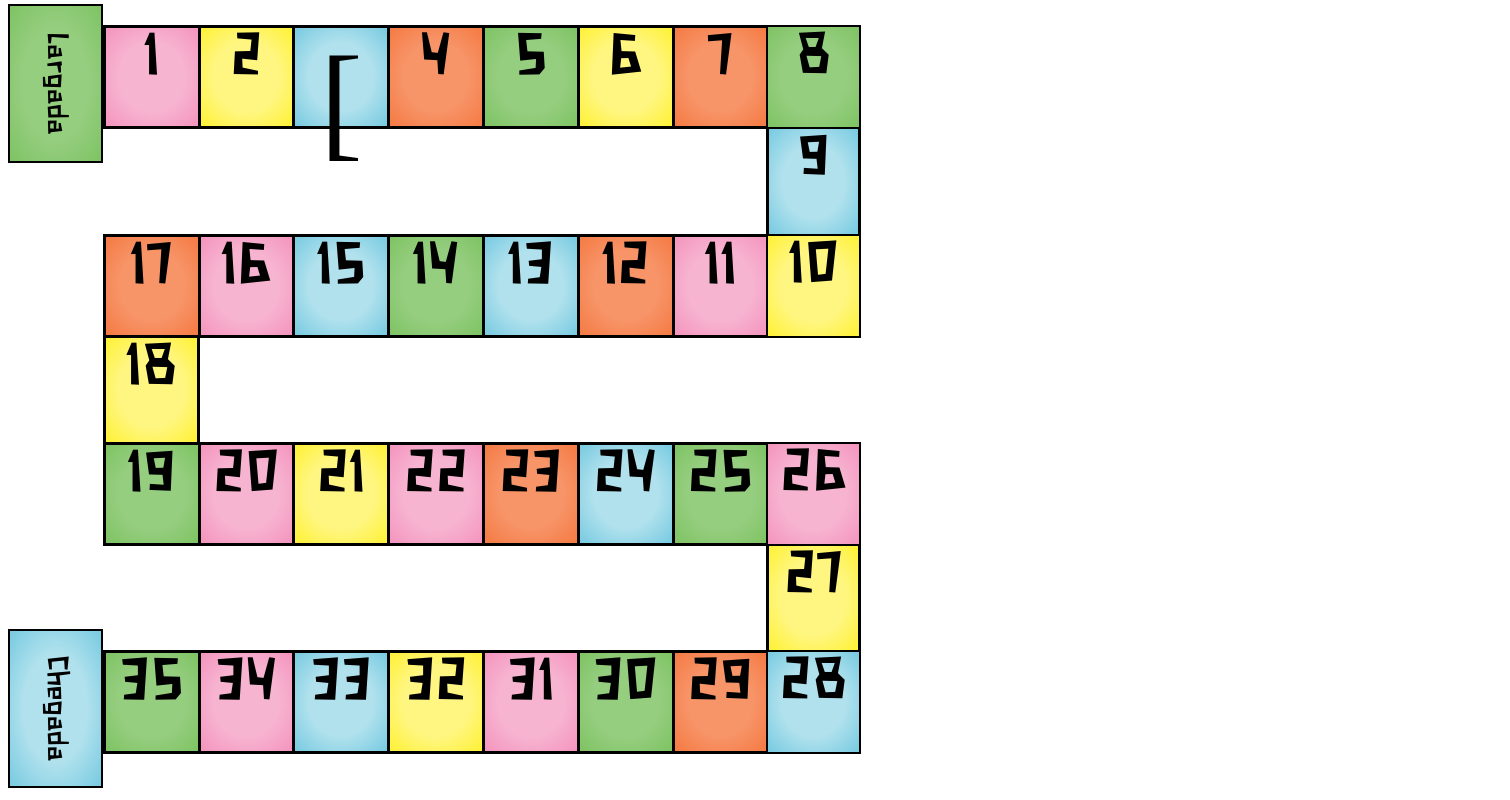
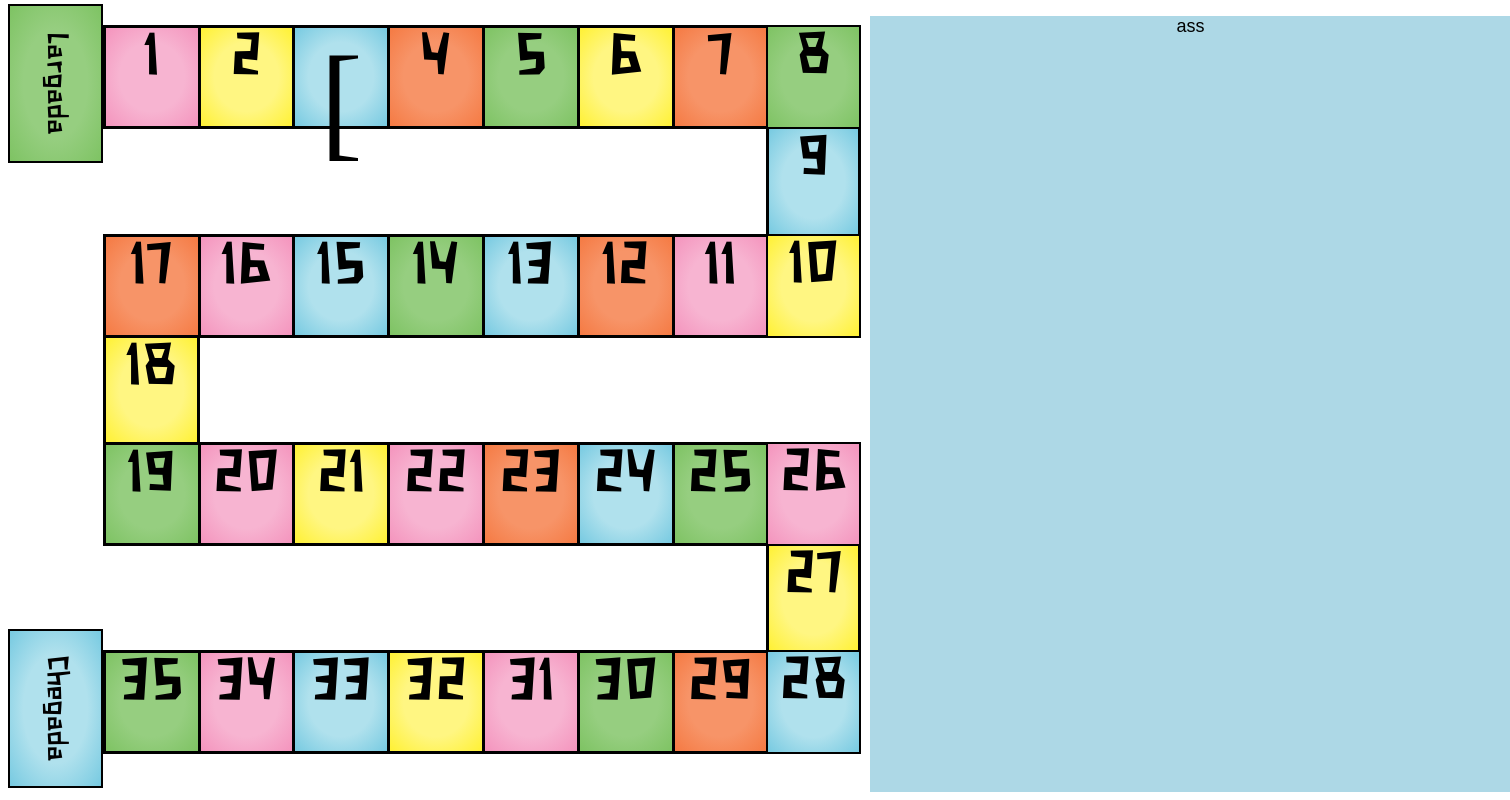
Before and after one commit to swordlunar/Jogo_do_Tabuleiro_PSW1-N2, a plain HTML site: page Projeto/Projeto.html in a window 1280 px wide. Shown: the whole page, 1510 px wide, since content can reach past the window. Drawn offline with Linux system fonts and the light colour scheme.

Commit message:
Adição da Div "Main"
Inicio da implementação da logica do jogo.

```diff
--- a/Projeto/Projeto.css
+++ b/Projeto/Projeto.css
@@ -8,9 +8,20 @@
 	display: grid;
 	height: 93vh;
 	margin-top: 2%;
-	grid-template-columns: 7.5% 7.5% 7.5% 7.5% 7.5% 7.5% 7.5% 7.5%  7.5% ;
+	grid-template-columns: 7.5% 7.5% 7.5% 7.5% 7.5% 7.5% 7.5% 7.5% 7.5%;
 	grid-template-rows: 14% 14% 14% 14% 14% 14% 14%;
 
+}
+.main{
+	top: 2%;
+	left: 68%;
+	width: 50%;
+	height: 97%;
+	position: absolute;
+	background-color: lightblue;
+	text-align: center;
+	font-size: 18px;
+	font-family: Arial, Helvetica, sans-serif;
 }
 .Pos0{
 	display: grid;
--- a/Projeto/Projeto.html
+++ b/Projeto/Projeto.html
@@ -61,5 +61,6 @@
 
 			<div class="Pos36" id="Pos1">Chegada</div>
 		</div>
+		<div class="main"> ass</div>
 
 </html>
```
